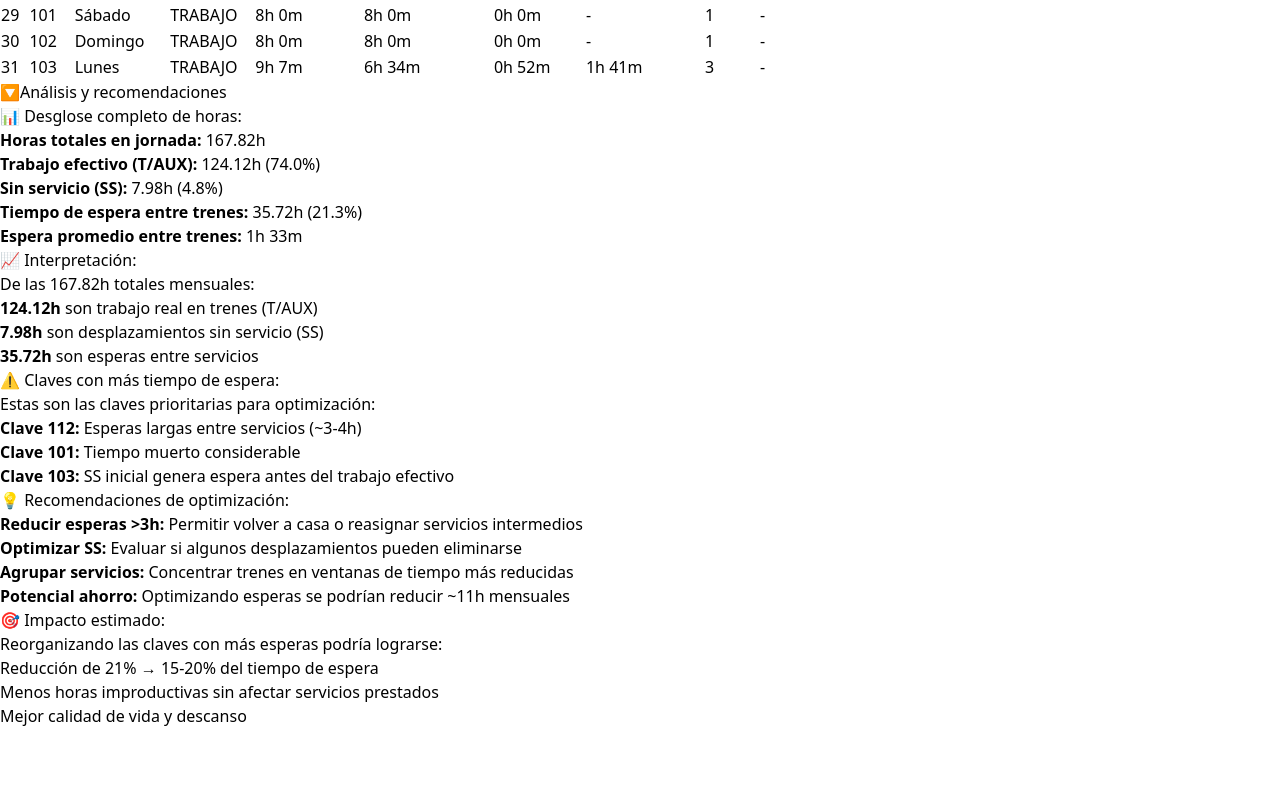
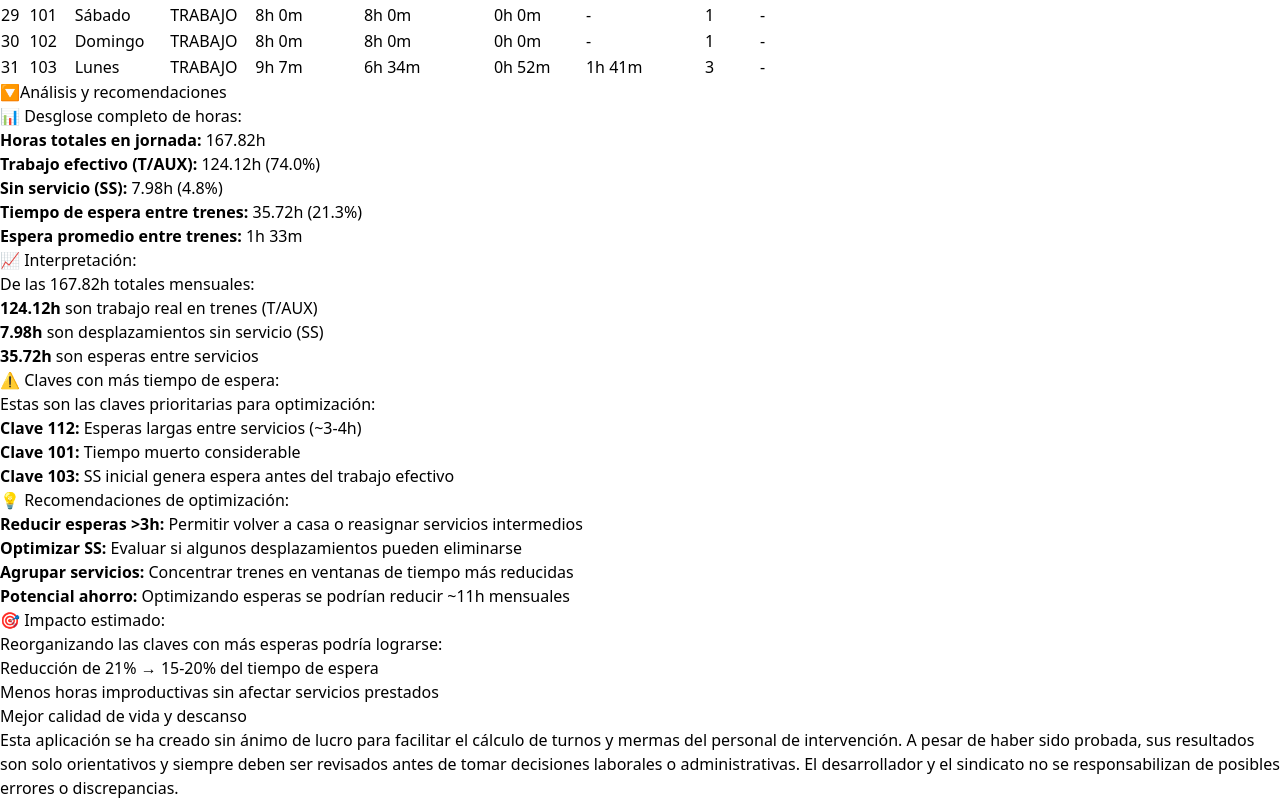
Before and after one commit to funkytrain/renfe-schedule-analyzer, a React (Vite) app: page / in a window 1280 px wide. Shown: the part 4236-5036 px from the top of the page. Before the commit the page ends 4964 px from the top, so only its background shows below. Built offline with nearby package versions, Linux system fonts and the light colour scheme.

Commit message:
Disclaimer added

```diff
--- a/src/App.jsx
+++ b/src/App.jsx
@@ -2000,6 +2000,17 @@ const horasExtraCiclo = useMemo(() => {
       {showUserGuide && (
         <UserGuideModal onClose={() => setShowUserGuide(false)} />
       )}
+            {/* Disclaimer legal */}
+      <div className="mt-8 pt-4 border-t border-gray-200 text-xs text-gray-500 text-center leading-relaxed">
+        <p>
+          Esta aplicación se ha creado sin ánimo de lucro para facilitar el cálculo
+          de turnos y mermas del personal de intervención. A pesar de haber sido
+          probada, sus resultados son solo orientativos y siempre deben ser
+          revisados antes de tomar decisiones laborales o administrativas. El
+          desarrollador y el sindicato no se responsabilizan de posibles errores o
+          discrepancias.
+        </p>
+      </div>
     </div>
   );
 };
```
